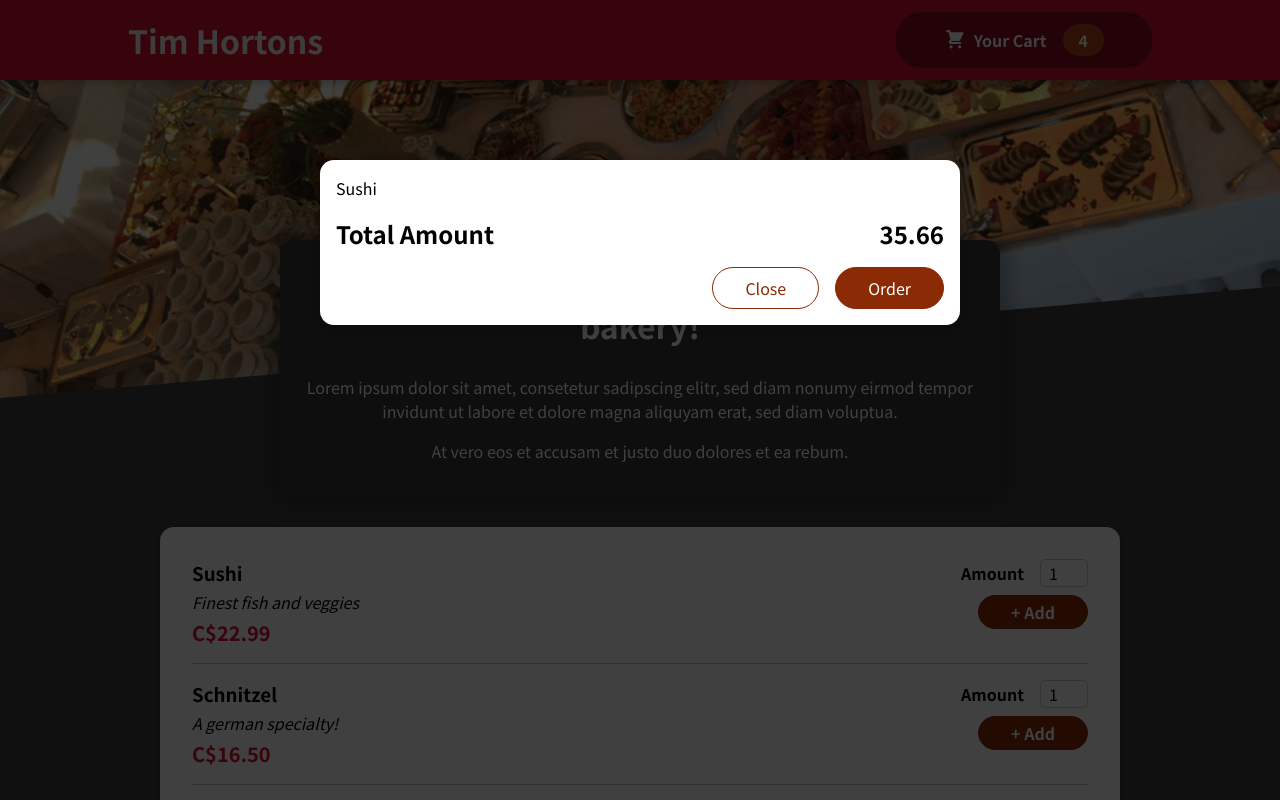
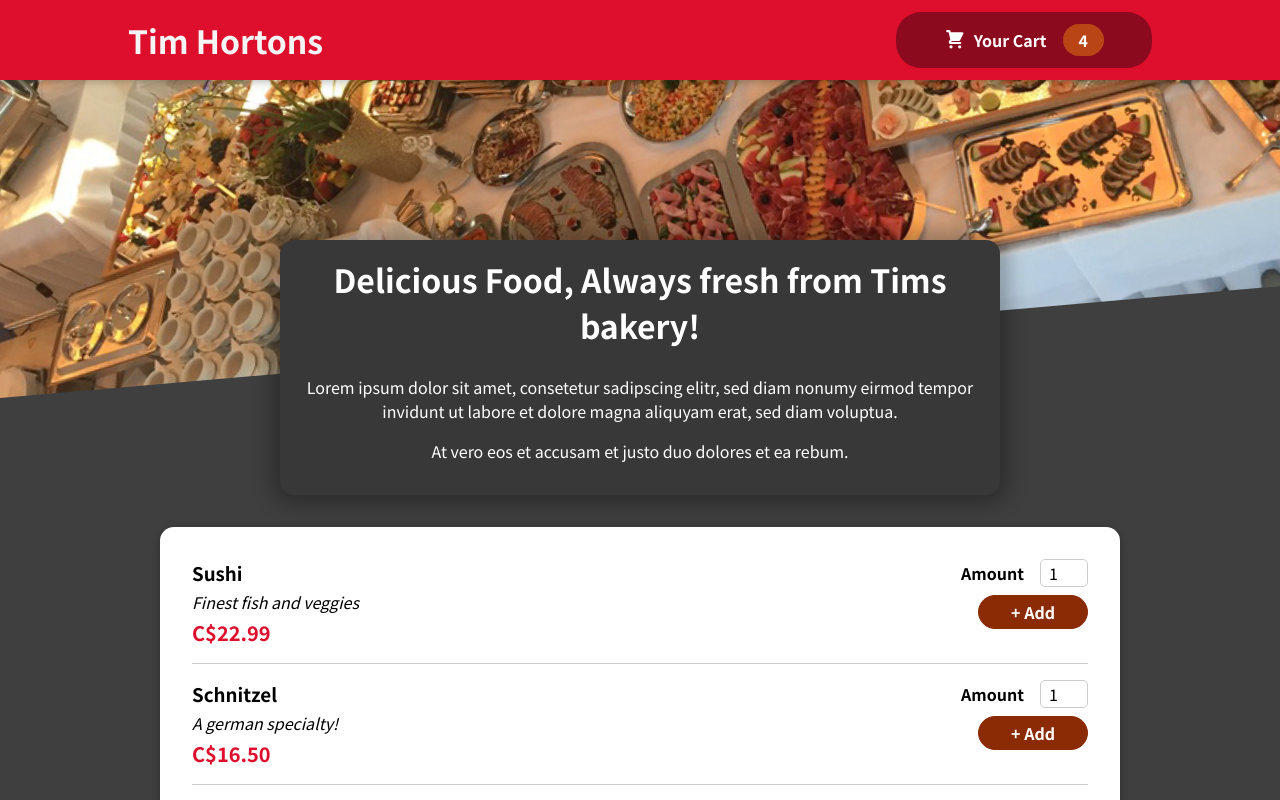
Before and after one commit to milosDamjanovic17/food-ordering-app, a React (Create React App) app: page / in a window 1280 px wide. Shown: the top 800 px of the page. Built offline with nearby package versions, Linux system fonts and the light colour scheme.

Commit message:
added open/close functionality to cart component

```diff
--- a/src/App.js
+++ b/src/App.js
@@ -1,13 +1,23 @@
-import React, { Fragment } from "react";
+import React, { Fragment, useState } from "react";
 import Header from "./components/Layout/Header";
 import Meals from "./components/Meals/Meals";
 import Cart from "./components/Cart/Cart";
 
 function App() {
+  const [cartIsShown, setCartIsShown] = useState(false);
+
+  const showCartHandler = () => {
+    setCartIsShown(true);
+  };
+
+  const hideCartHandler = () => {
+    setCartIsShown(false);
+  };
+
   return (
     <Fragment>
-      <Cart />
-      <Header />
+      {cartIsShown && <Cart onClose={hideCartHandler} />}
+      <Header onShowCart={showCartHandler} />
       <Meals />
     </Fragment>
   );
--- a/src/components/Cart/Cart.js
+++ b/src/components/Cart/Cart.js
@@ -13,14 +13,16 @@
   );
 
   return (
-    <Modal>
+    <Modal onClose={props.onClose}>
       {cartItems}
       <div className={styles.total}>
         <span>Total Amount</span>
         <span>35.66</span> {/* total price */}
       </div>
       <div className={styles.actions}>
-        <button className={styles["button--alt"]}>Close</button>
+        <button className={styles["button--alt"]} onClick={props.onClose}>
+          Close
+        </button>
         <button className={styles.button}>Order</button>
       </div>
     </Modal>
--- a/src/components/Layout/Header.js
+++ b/src/components/Layout/Header.js
@@ -9,7 +9,7 @@
     <Fragment>
       <header className={styles.header}>
         <h1>Tim Hortons</h1>
-        <HeaderCartButton />
+        <HeaderCartButton onClick={props.onShowCart} />
       </header>
       {/* background image */}
       <div className={styles["main-image"]}>
--- a/src/components/Layout/HeaderCartButton.js
+++ b/src/components/Layout/HeaderCartButton.js
@@ -5,7 +5,7 @@
 
 const HeaderCartButton = (props) => {
   return (
-    <button className={styles.button}>
+    <button className={styles.button} onClick={props.onClick}>
       <span className={styles.icon}>
         <CartIcon /> {/* svgs can be used as React components */}
       </span>
--- a/src/components/UI/Modal.js
+++ b/src/components/UI/Modal.js
@@ -4,7 +4,7 @@
 import styles from "./Modal.module.css";
 
 const Backdrop = (props) => {
-  return <div className={styles.backdrop}></div>;
+  return <div className={styles.backdrop} onClick={props.onClose}></div>;
 };
 
 const ModalOverlay = (props) => {
@@ -20,7 +20,10 @@
 const Modal = (props) => {
   return (
     <Fragment>
-      {ReactDOM.createPortal(<Backdrop />, portalElement)}
+      {ReactDOM.createPortal(
+        <Backdrop onClose={props.onClose} />,
+        portalElement
+      )}
       {ReactDOM.createPortal(
         <ModalOverlay>{props.children}</ModalOverlay>,
         portalElement
```
